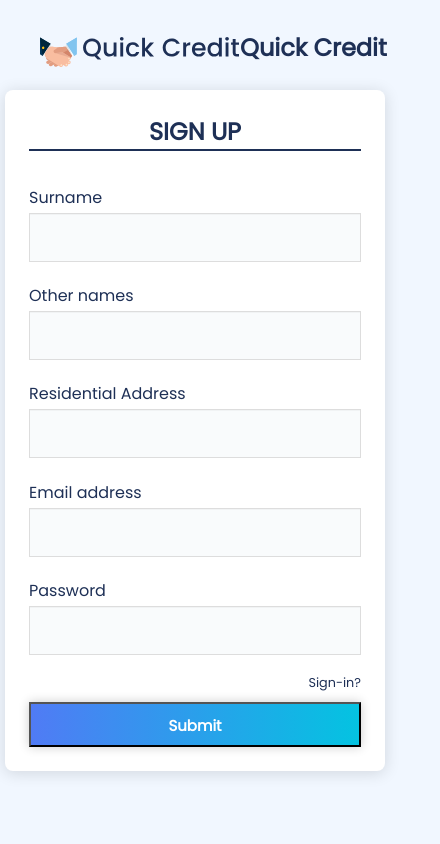
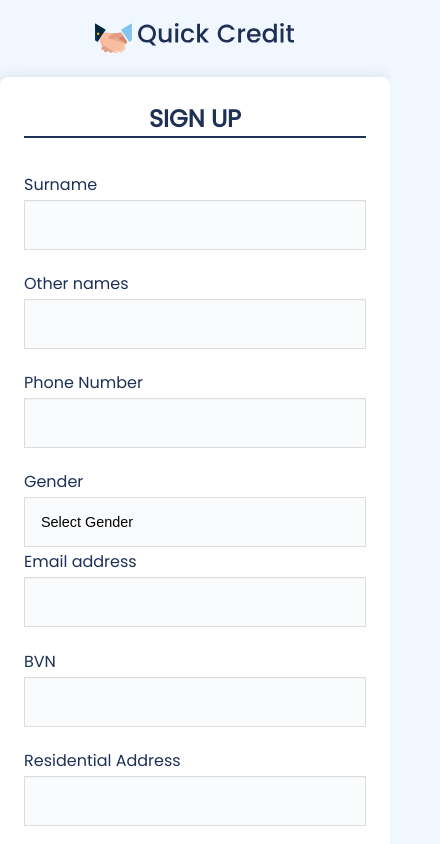
Before and after one commit to Ph3bian/quick-credit, a plain HTML site: page ui/sign-up.html in a window 390 px wide. Shown: the top 844 px of the page, 440 px wide, since content can reach past the window. Drawn offline with Linux system fonts and the light colour scheme.

Commit message:
chore(UI): ``Update UI across pages [Finishes #165478405]

```diff
--- a/ui/css/style.css
+++ b/ui/css/style.css
@@ -157,8 +157,10 @@ input {
     background-color: #f9fbfc;
     box-shadow: 0 1px 0 rgba(0, 0, 0, 0.03) inset;
     border: 1px solid #dddddd;
-    padding: 1rem;
+    padding: 0 1rem ;
+    height: 50px;
     margin-bottom: 1.2rem;
+    font-size:0.9rem;
     width: 100%;
     outline: none;
 }
@@ -189,10 +191,13 @@ input#search {
     border-bottom-left-radius: 4px;
 }
 
-input:focus {
+input:focus , select:focus{
     border-color: #1e3056;
 }
 
+select.option:first-of-type {
+    display: none;
+  }
 a[type=button], button {
     padding: 10px;
     width: 100%;
@@ -301,7 +306,21 @@ a:hover {
 .align-right, .float-r {
     float: right
 }
-
+.form-select{
+        border: 1px solid #ddd;
+        width: 100%;
+        background-color: #f9fbfc;
+        padding: 0 1rem ;
+        height: 50px;
+        font-size:0.9rem;
+        outline:none;
+        border-radius:0;
+        -webkit-appearance: none;
+}
+select{
+    border-radius:0;
+    -webkit-appearance: none;
+}
 .mr-1h {
     margin-right: 1.5rem
 }
@@ -328,10 +347,23 @@ a:hover {
 .mt-0{
     margin-top:0;
 }
-.m-1h {
-    margin: 1.5rem;
+
+.my-1h, .m-1h {
+    margin-top: 1.5rem;
+    margin-bottom: 1.5rem;
 }
-
+.mx-1h, .m-1h {
+    margin-left: 1.5rem;
+    margin-right: 1.5rem;
+}
+.my-1, .m-1 {
+    margin-top: 1rem;
+    margin-bottom: 1rem;
+}
+.mx-1, .m-1 {
+    margin-left: 1rem;
+    margin-right: 1rem;
+}
 .py-h {
     padding: 0.5rem 0;
 }
@@ -386,7 +418,7 @@ a:hover {
         justify-content: center;
     }
     .row.m-40 {
-        margin: 40px 5px 0px;
+        margin: 0px 5px 0px;
     }
     .form-content {
         padding: 1.5rem;
--- a/ui/sign-up.html
+++ b/ui/sign-up.html
@@ -11,16 +11,16 @@
 
 <body>
     <section class="hero">
-        <nav class="navbar">
+        <!-- <nav class="navbar">
             <div class="nav-container">
-                <div>
-                    <h2 class="pos-rel"><img src="./img/deal.svg" class="img-logo" alt=""><span class="logo-text">Quick
-                            Credit</span></h2>
+
+            </div>
+        </nav> -->
+        <section class="row">
+            <div class="mx-auto">
+                <div class="tx-c my-1">
+                    <img src="./img/deal.svg" class="img-logo" alt="">
                 </div>
-            </div>
-        </nav>
-        <section class="row m-40">
-            <div class="mx-auto">
                 <div class="form-content shadow-1 auto">
                     <form action="">
                         <div class="form-header ">
@@ -28,20 +28,42 @@
                         </div>
                         <div class="row">
                             <div class="item sub-item mr-5">
-                                <label for="">Surname</label>
+                                <label for="surname">Surname</label>
                                 <input type="text" name="surname" placeholder="">
                             </div>
                             <div class="item sub-item ml-5">
-                                <label for="">Other names</label>
+                                <label for="othername">Other names</label>
                                 <input type="text" name="othername" placeholder="">
                             </div>
                         </div>
-                        <label for="">Residential Address</label>
+                        <div class="row">
+                            <div class="item sub-item mr-5">
+                                <label for="phone">Phone Number</label>
+                                <input type="text" name="phone" placeholder="">
+                            </div>
+                            <div class="item sub-item ml-5">
+                                <label for="bvn">Gender</label>
+                                <select type="text" name="gender" class="form-select input" placeholder="">
+                                    <option value="">Select Gender</option>
+                                    <option value="female">Female</option>
+                                    <option value="male">Male</option>
+                                </select>
+                            </div>
+                        </div>
+                        <div class="row">
+                            <div class="item sub-item mr-5">
+                                <label for="email">Email address</label>
+                                <input type="email" name="email" placeholder="">
+                            </div>
+                            <div class="item sub-item ml-5">
+                                <label for="bvn">BVN</label>
+                                <input type="text" name="bvn" placeholder="">
+                            </div>
+                        </div>
+                        <label for="address">Residential Address</label>
                         <input type="text" name="address" placeholder="">
 
-                        <label for="">Email address</label>
-                        <input type="email" name="email" placeholder="">
-                        <label for="">Password</label>
+                        <label for="password">Password</label>
                         <input type="password" name="password" placeholder="">
                         <span class="forgot"><a href="sign-in.html">Sign-in?</a></span>
                         <button class="primary-btn">
```
Also changed, not shown: ui/index.html (+1 -2 lines), ui/request.html (+13 -1 lines), ui/sign-in.html (+5 -6 lines).
